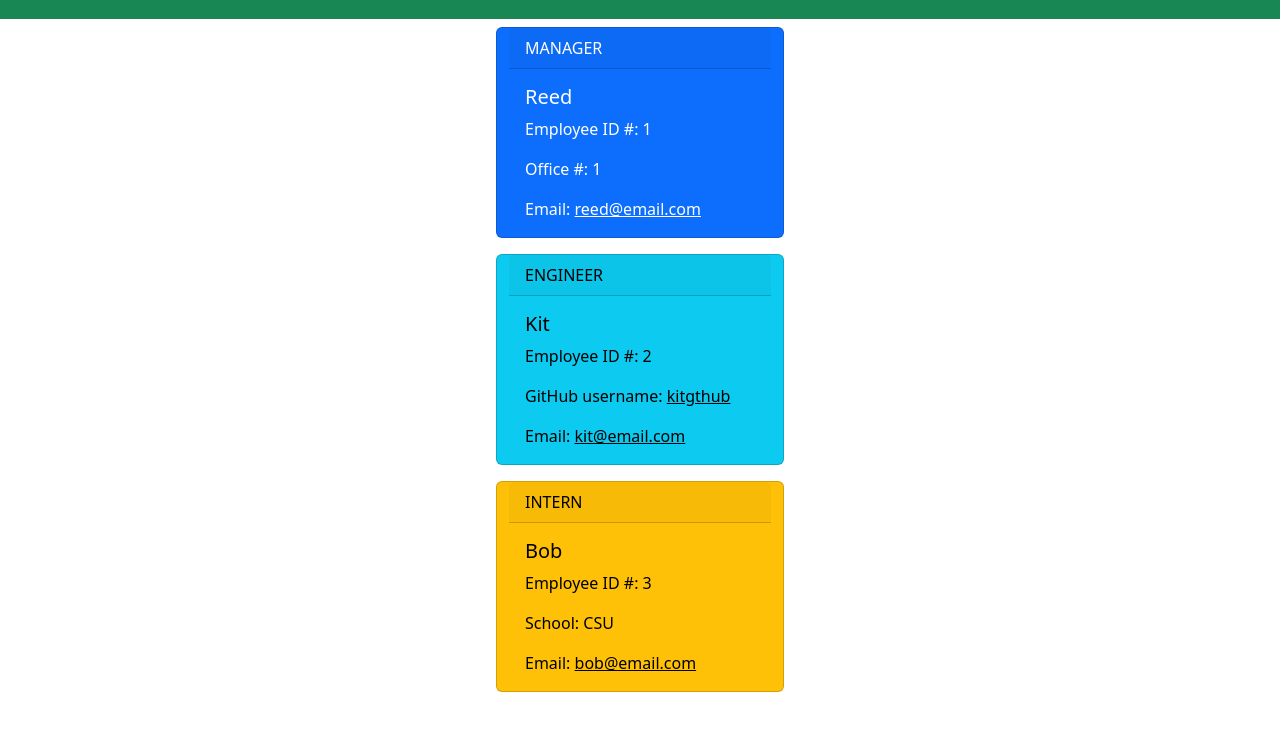
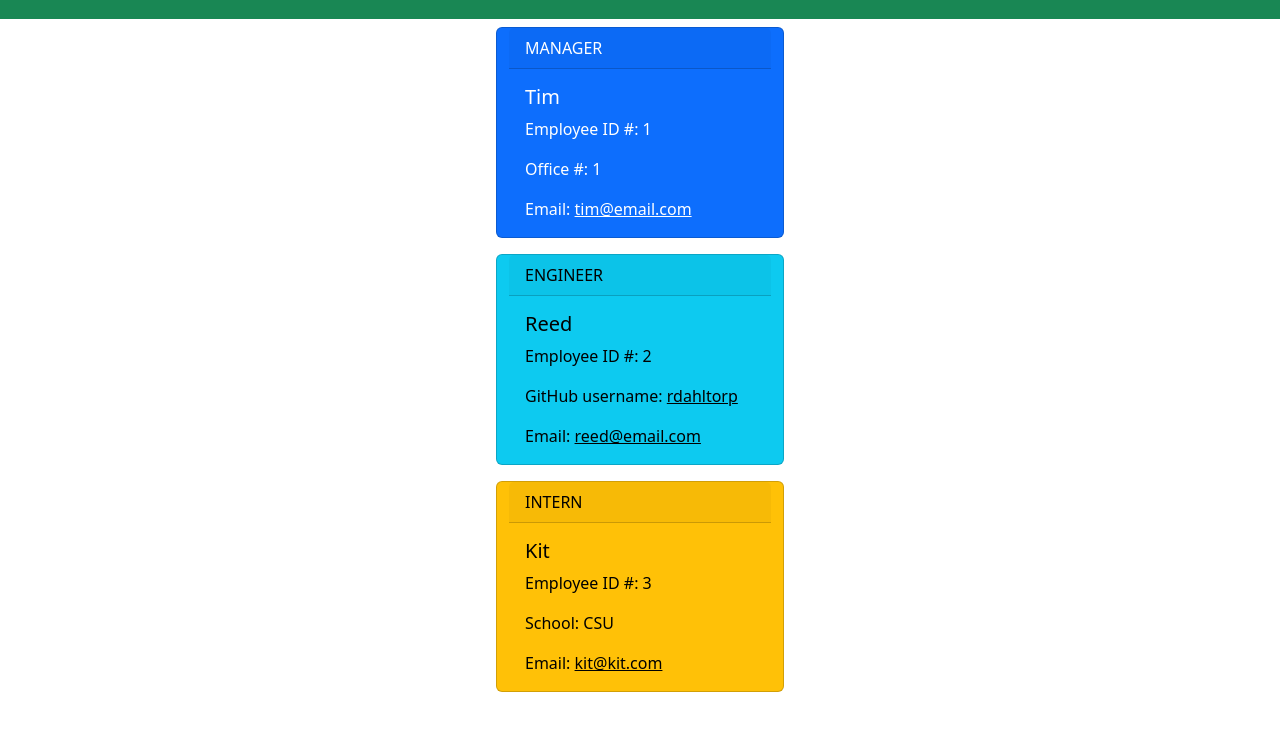
Before and after one commit to rdahltorp/team-profile-generator, a website: page dist/generatedTeam.html in a window 1280 px wide. Shown: the part 69-800 px from the top of the page. Drawn offline with nearby package versions, Linux system fonts and the light colour scheme.

```diff
--- a/dist/generatedTeam.html
+++ b/dist/generatedTeam.html
@@ -19,10 +19,10 @@
                 <div class="card text-bg-primary mb-3 col-4" style="max-width: 18rem;">
                     <div class="card-header">MANAGER</div>
                     <div class="card-body">
-                       <h5 class="card-title">Reed</h5>
+                        <h5 class="card-title">Tim</h5>
                         <p class="card-text">Employee ID #: 1</p>
                         <p class="card-text">Office #: 1</p>
-                       <p class="card-text">Email: <a href="mailto:reed@email.com" class="card-link text-white">reed@email.com</a></p>
+                        <p class="card-text">Email: <a href="mailto:tim@email.com" class="card-link text-white">tim@email.com</a></p>
                     </div>
                     </div>
                 </div>
@@ -36,11 +36,10 @@
                 <div class="card text-bg-info mb-3 col-4" style="max-width: 18rem;">
                     <div class="card-header">ENGINEER</div>
                     <div class="card-body">
-                       <h5 class="card-title">Kit</h5>
+                        <h5 class="card-title">Reed</h5>
                         <p class="card-text">Employee ID #: 2</p>
-                       <p class="card-text">GitHub username: <a href="https://github.com/kitgthub" class="card-link text-black" target="_blank">kitgthub</a></p>
-                       <p class="card-text">Email: <a href="mailto:kit@email.com" class="card-link text-black">kit@email.com</a></p>
-                   </div>
+                        <p class="card-text">GitHub username: <a href="https://github.com/rdahltorp" class="card-link text-black" target="_blank">rdahltorp</a></p>
+                        <p class="card-text">Email: <a href="mailto:reed@email.com" class="card-link text-black">reed@email.com</a></p>
                     </div>
                 </div>
 
@@ -53,11 +52,10 @@
                 <div class="card text-bg-warning mb-3 col-4" style="max-width: 18rem;">
                     <div class="card-header">INTERN</div>
                     <div class="card-body">
-                       <h5 class="card-title">Bob</h5>
+                        <h5 class="card-title">Kit</h5>
                         <p class="card-text">Employee ID #: 3</p>
                         <p class="card-text">School: CSU</p>
-                       <p class="card-text">Email: <a href="mailto:bob@email.com" class="card-link text-black">bob@email.com</a></p>
-                   </div>
+                        <p class="card-text">Email: <a href="mailto:kit@kit.com" class="card-link text-black">kit@kit.com</a></p>
                     </div>
                 </div>
 
```
Also changed, not shown: README.md, 1 other file. Lines whose indentation alone changed are shown as unchanged.
